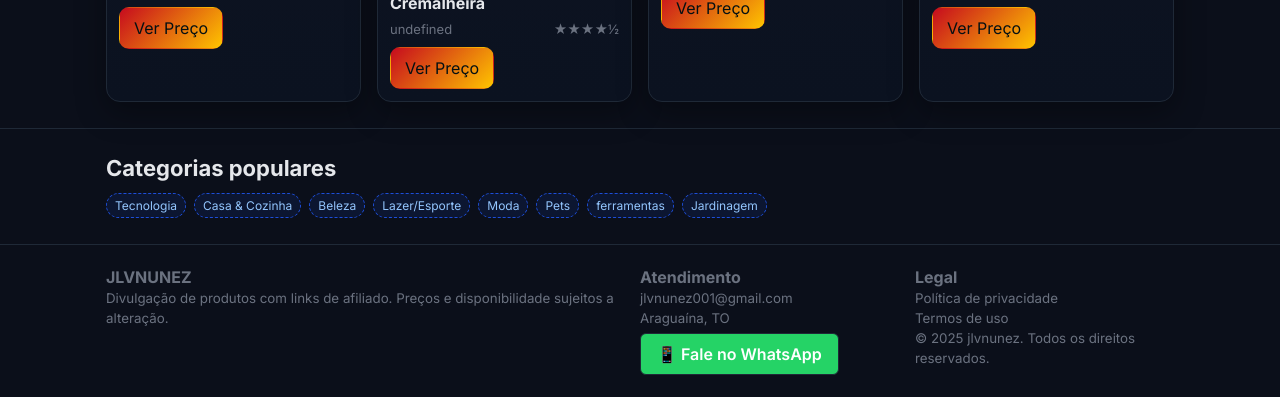
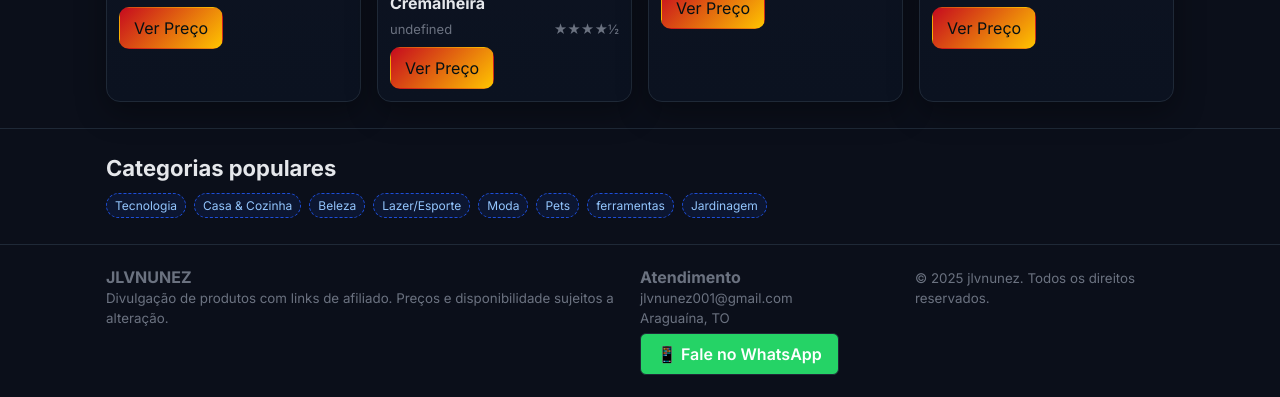
Before and after one commit to jlvnunez/vitrine-afiliados, a plain HTML site: page index.htm in a window 1280 px wide. Shown: the part 1505-1902 px from the top of the page. Drawn offline with Linux system fonts and the light colour scheme.

Commit message:
Update index.htm

```diff
--- a/index.htm
+++ b/index.htm
@@ -128,9 +128,9 @@
       </a>
     </div>
     <div>
-      <strong>Legal</strong><br/>
-      <small>Política de privacidade</small><br/>
-      <small>Termos de uso</small><br>
+      <!-- <strong>Legal</strong><br/> -->
+      <!-- <small>Política de privacidade</small><br/> -->
+      <!-- <small>Termos de uso</small><br> -->
       <small>© 2025 jlvnunez. Todos os direitos reservados.</small>
     </div>
   </div>
```
